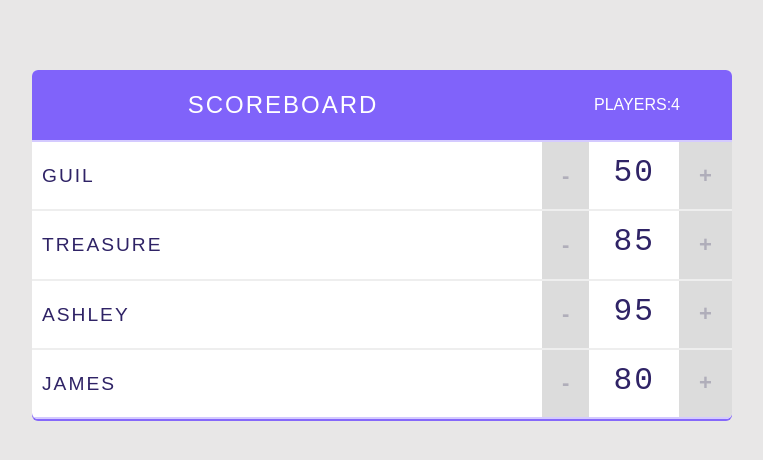
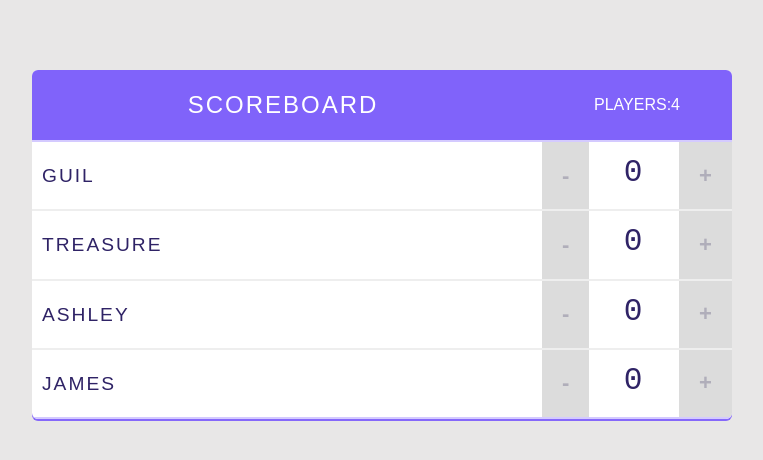
Before and after one commit to miroshkin/first-react-app, a React (Create React App) app: page / in a window 1280 px wide. Shown: the top 460 px of the page, without its empty margins (258-1021 px from the left). Built offline with nearby package versions, Linux system fonts and the light colour scheme.

Commit message:
Added state to counter component

```diff
--- a/src/index.js
+++ b/src/index.js
@@ -40,17 +40,22 @@ const Player = (props) => {
   return (
     <div className="player">
       <span className  ="player-name">{ props.playerName }</span>
-      <Counter score = {props.score}/>
+      <Counter />
     </div>
   );
 }
 
 class Counter extends React.Component {
+
+  state = {
+    score : 0
+  };
+
   render() {
     return (
       <div className="counter">
         <button className="counter-action decrement"> - </button>
-        <span className="counter-score">{this.props.score} </span>
+        <span className="counter-score">{this.state.score} </span>
         <button className="counter-action increment"> + </button>
       </div>
     );
@@ -64,7 +69,9 @@ const MyApp = (props) => {
 
       {/* Players list */}
       {props.initialPlayers.map( player =>
-        <Player playerName = {player.name} score={player.score} key={player.id.toString()} />
+        <Player
+        playerName = {player.name}
+        key={player.id.toString()} />
       )}
 
     </div>
```
